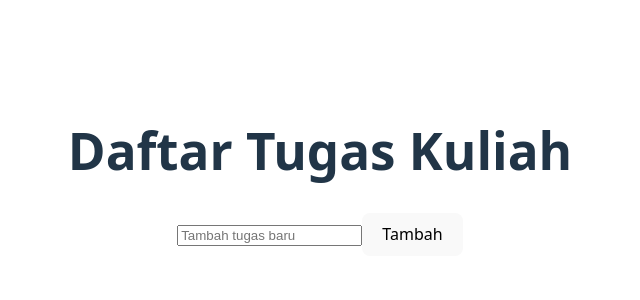
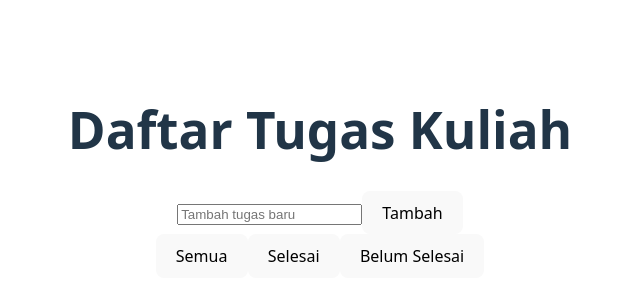
Before and after one commit to alya-1025/32-pbk-uts-233510665, a Vue app: page / in a window 1280 px wide. Shown: the part 220-520 px from the top of the page, without its empty margins (320-960 px from the left). Built offline with nearby package versions, Linux system fonts and the light colour scheme.

Commit message:
tombol filter

```diff
--- a/src/App.vue
+++ b/src/App.vue
@@ -37,6 +37,11 @@ const filterTugasList = computed(() => {
     <h1>Daftar Tugas Kuliah</h1>
     <input type="text" v-model="inputTugas" @keyup.enter="tambahTugas" placeholder="Tambah tugas baru">
     <button @click="tambahTugas">Tambah</button>
+    <div>
+      <button @click="filterTugas = 'semua'">Semua</button>
+      <button @click="filterTugas = 'selesai'">Selesai</button>
+      <button @click="filterTugas = 'belum-selesai'">Belum Selesai</button>
+    </div>
 
     <ul>
       <li v-for="tugas in filterTugasList" :key="tugas.id">
```
